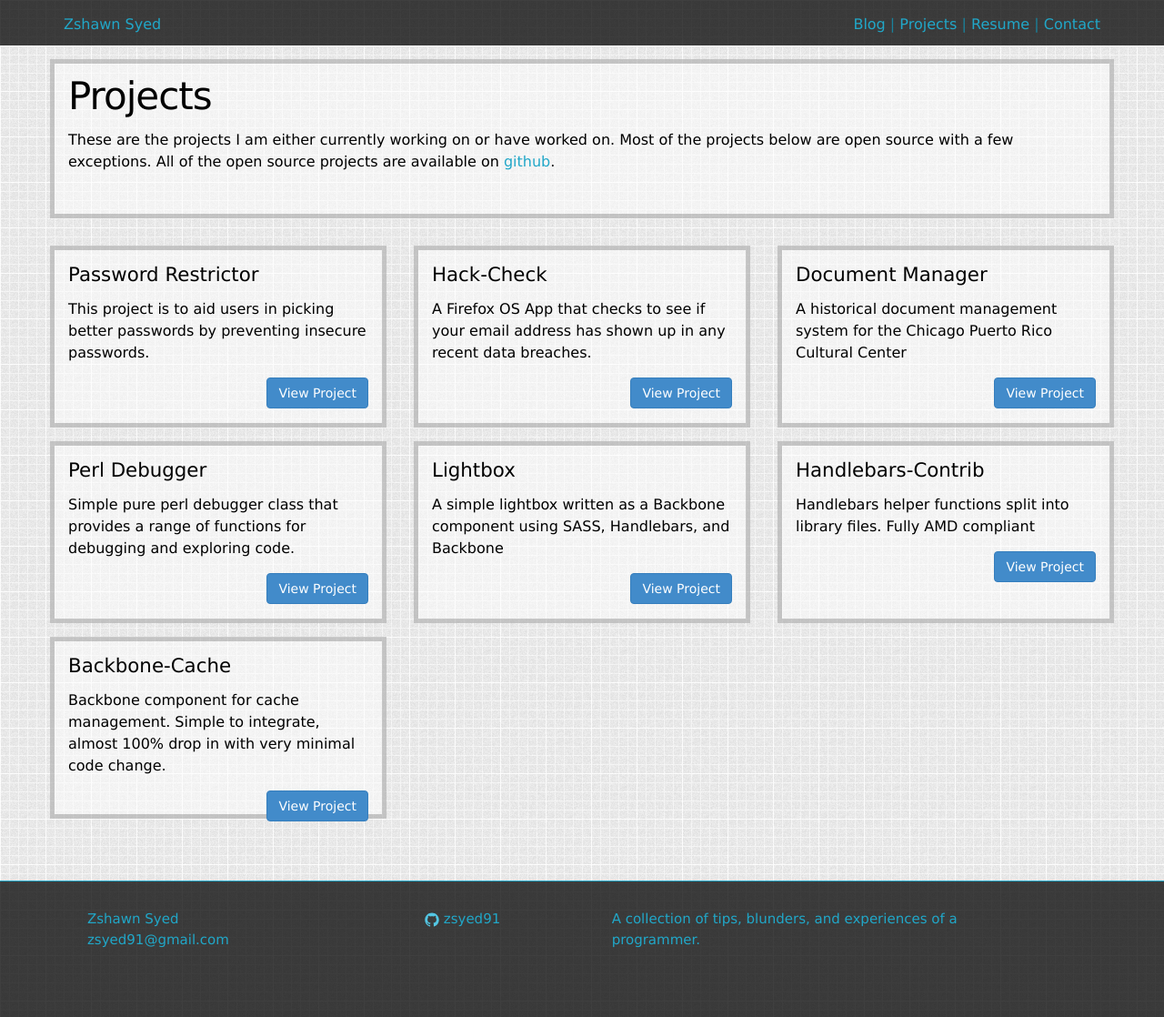
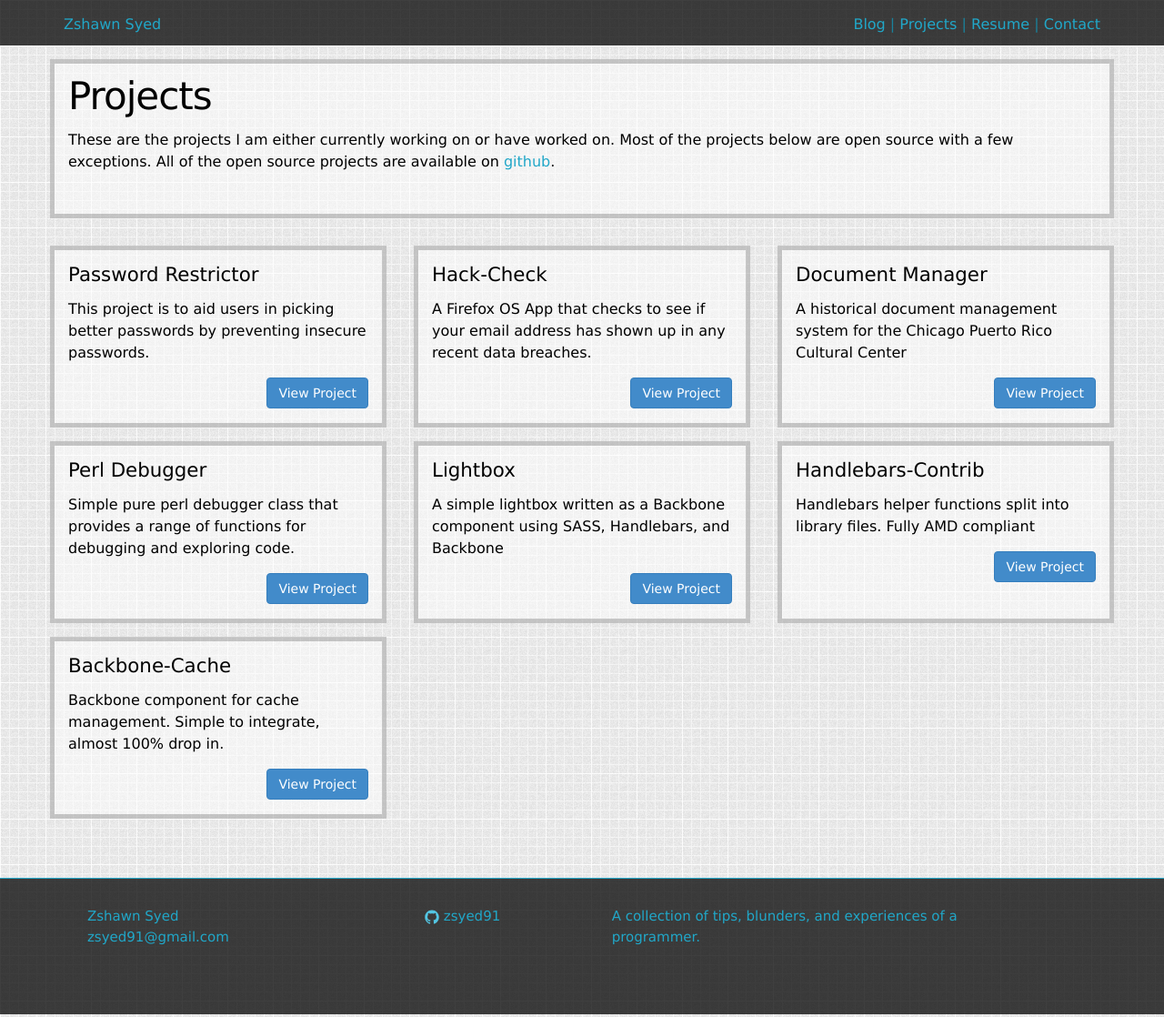
Before and after one commit to zsyed91/zsyed91.github.io, a Jekyll site: the page built from projects.md, in a window 1280 px wide. Shown: the whole page at 91% size. Built offline with Jekyll 4.4.1, drawn with Linux system fonts in a browser that asks for light colours.

Commit message:
shorten description a bit

```diff
--- a/projects.md
+++ b/projects.md
@@ -99,7 +99,7 @@
 		<li class="col-lg-4 col-sm-6">
 			<div class="content">
 				<h2>Backbone-Cache</h2>
-				<p>Backbone component for cache management. Simple to integrate, almost 100% drop in with very minimal code change.</p>
+				<p>Backbone component for cache management. Simple to integrate, almost 100% drop in.</p>
 
 				<a href="/projects/backbone-cache"
 					class="hidden-xs btn btn-primary btn-md pull-right"
```
